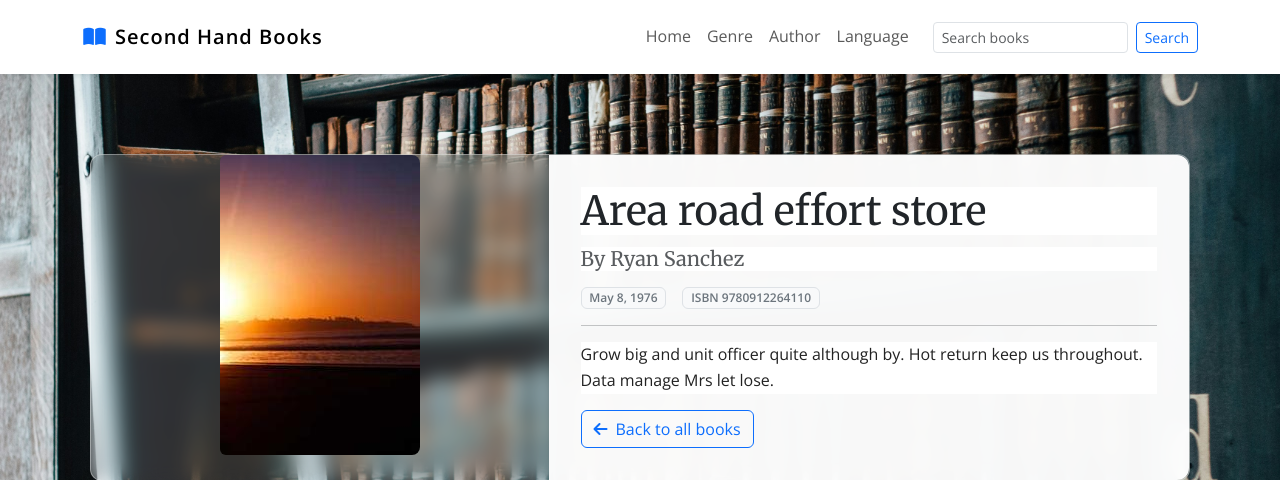
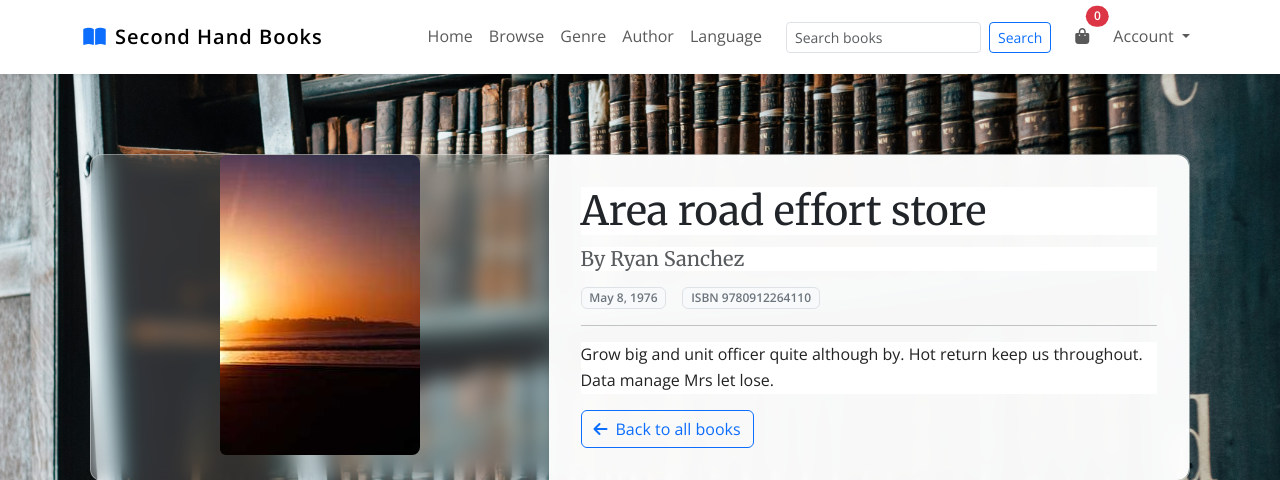
Before and after one commit to ChrisQ557/second_hand_book, a Django app: page /area-road-effort-store/ in a window 1280 px wide. Shown: the top 480 px of the page. Run offline with Django 4.2, Linux system fonts and the light colour scheme; data comes from the database, SQL or seed files in the repository; some libraries are stand-ins or nearby versions.

Commit message:
feat(nav): add Home/Browse links, cart icon with badge, and Account dropdown; brand links to home

```diff
--- a/templates/base.html
+++ b/templates/base.html
@@ -25,7 +25,7 @@
     <header class="shadow-sm">
         <nav class="navbar navbar-expand-lg navbar-light bg-white py-3">
             <div class="container">
-                <a class="navbar-brand d-flex align-items-center text-decoration-none" href="{% url 'books:book_list' %}">
+                <a class="navbar-brand d-flex align-items-center text-decoration-none" href="{% url 'home' %}">
                     <i class="fas fa-book-open text-primary me-2"></i>
                     <span class="fw-bold">Second Hand Books</span>
                 </a>
@@ -37,7 +37,8 @@
                 </button>
                 <div class="collapse navbar-collapse" id="navbarNavAltMarkup">
                     <ul class="navbar-nav ms-auto align-items-lg-center">
-                        <li class="nav-item"><a class="nav-link" href="{% url 'books:book_list' %}">Home</a></li>
+                        <li class="nav-item"><a class="nav-link" href="{% url 'home' %}">Home</a></li>
+                        <li class="nav-item"><a class="nav-link" href="{% url 'books:book_list' %}">Browse</a></li>
                         <li class="nav-item"><a class="nav-link" href="#">Genre</a></li>
                         <li class="nav-item"><a class="nav-link" href="#">Author</a></li>
                         <li class="nav-item"><a class="nav-link" href="#">Language</a></li>
@@ -46,6 +47,21 @@
                                 <input class="form-control form-control-sm me-2" name="q" type="search" placeholder="Search books" aria-label="Search" value="{{ request.GET.q|default_if_none:'' }}">
                                 <button class="btn btn-sm btn-outline-primary" type="submit">Search</button>
                             </form>
+                        </li>
+                        <li class="nav-item ms-lg-3">
+                            <a class="nav-link position-relative" href="#">
+                                <i class="fas fa-bag-shopping"></i>
+                                <span class="position-absolute top-0 start-100 translate-middle badge rounded-pill bg-danger">0</span>
+                            </a>
+                        </li>
+                        <li class="nav-item dropdown ms-lg-2">
+                            <a class="nav-link dropdown-toggle" href="#" role="button" data-bs-toggle="dropdown" aria-expanded="false">
+                                Account
+                            </a>
+                            <ul class="dropdown-menu dropdown-menu-end">
+                                <li><a class="dropdown-item" href="{% url 'account_login' %}">Sign in</a></li>
+                                <li><a class="dropdown-item" href="{% url 'account_signup' %}">Create account</a></li>
+                            </ul>
                         </li>
                     </ul>
                 </div>
```
